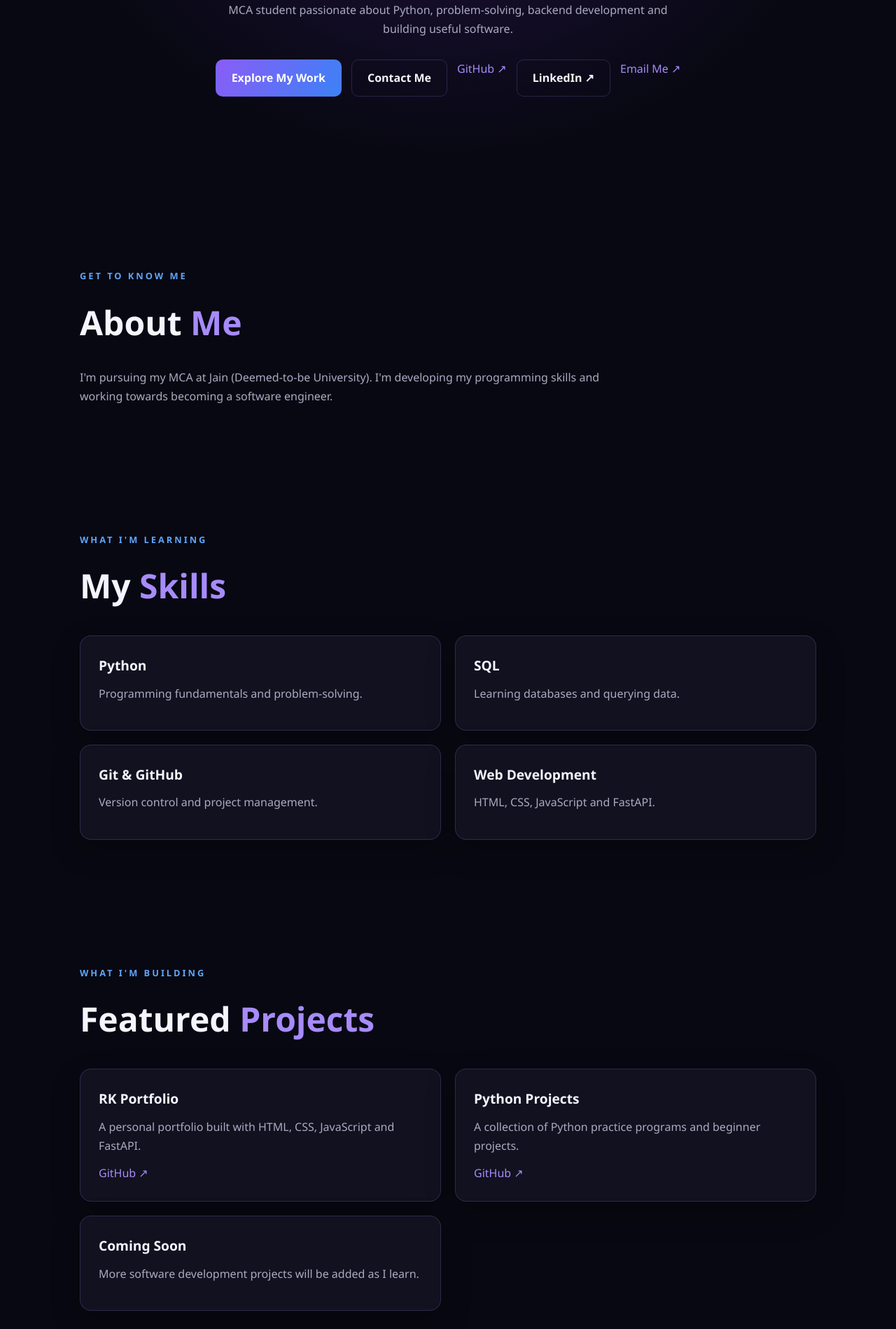
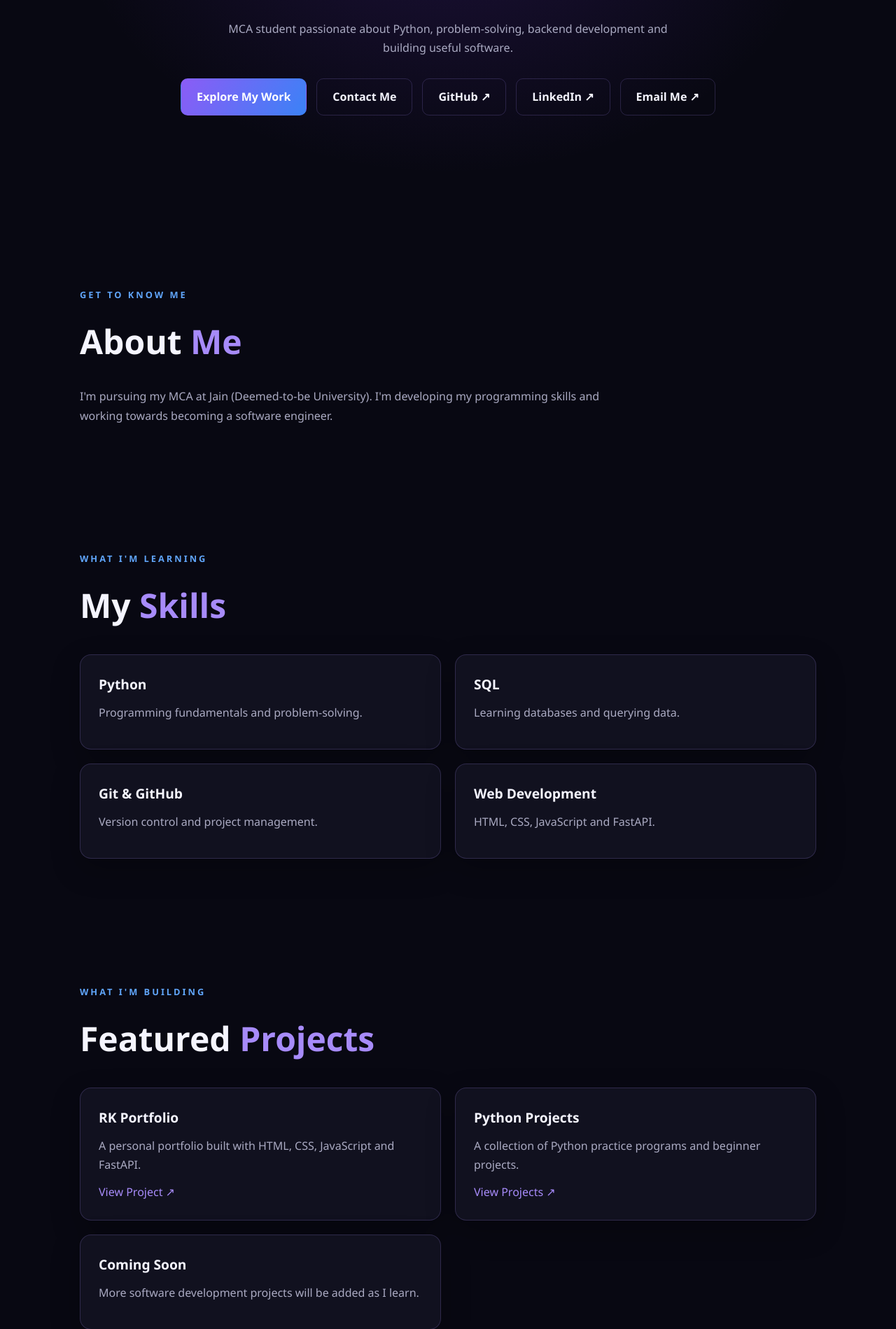
Before and after one commit to rkcodespace-byte/rk-portfolio, a FastAPI app: page / in a window 1280 px wide. Shown: the part 468-2367 px from the top of the page at 70% size. Run offline with FastAPI, Linux system fonts and the light colour scheme.

Commit message:
index.html

````diff
--- a/templates/index.html
+++ b/templates/index.html
@@ -1,16 +1,18 @@
-
-
+```html
 <!DOCTYPE html>
 <html lang="en">
 <head>
     <meta charset="UTF-8">
     <meta name="viewport" content="width=device-width, initial-scale=1.0">
+    <meta name="theme-color" content="#0b1020">
+    <meta name="description" content="Ramkumar's personal portfolio. Aspiring Software Engineer passionate about Python, problem-solving, and backend development.">
     <title>RK | Software Engineer</title>
     <link rel="stylesheet" href="/static/style.css">
 </head>
 <body>
     <header class="navbar">
-        <a class="logo" href="#">RK<span>.</span></a>
+        <a class="logo" href="#home">RK<span>.</span></a>
+
         <nav>
             <a href="#home">Home</a>
             <a href="#about">About</a>
@@ -18,14 +20,19 @@
             <a href="#projects">Projects</a>
             <a href="#contact">Contact</a>
         </nav>
-        <button id="theme-toggle" type="button">☀️</button>
+
+        <button id="theme-toggle" type="button" aria-label="Toggle theme">
+            ☀️
+        </button>
     </header>
 
     <main>
         <section class="hero" id="home">
             <p class="eyebrow">HELLO, WORLD! 👋</p>
+
             <h1>I'm <span>Ramkumar</span></h1>
             <h2>Aspiring Software Engineer</h2>
+
             <p class="intro">
                 MCA student passionate about Python, problem-solving,
                 backend development and building useful software.
@@ -35,12 +42,12 @@
                 <a class="btn" href="#projects">Explore My Work</a>
                 <a class="btn secondary" href="#contact">Contact Me</a>
 
-                <a href="https://github.com/rkcodespace-byte"
+                <a class="btn secondary"
+                   href="https://github.com/rkcodespace-byte"
                    target="_blank"
                    rel="noopener noreferrer">
                     GitHub ↗
                 </a>
-
 
                 <a class="btn secondary"
                    href="https://www.linkedin.com/in/rkcodespace/"
@@ -49,18 +56,19 @@
                     LinkedIn ↗
                 </a>
 
-                <a href="https://mail.google.com/mail/?view=cm&amp;fs=1&amp;to=rk.codespace%40gmail.com"
+                <a class="btn secondary"
+                   href="https://mail.google.com/mail/?view=cm&amp;fs=1&amp;to=rk.codespace%40gmail.com"
                    target="_blank"
                    rel="noopener noreferrer">
                     Email Me ↗
                 </a>
             </div>
-
         </section>
 
         <section id="about" class="section">
             <p class="eyebrow">GET TO KNOW ME</p>
             <h2>About <span>Me</span></h2>
+
             <p>
                 I'm pursuing my MCA at Jain (Deemed-to-be University).
                 I'm developing my programming skills and working towards
@@ -71,19 +79,23 @@
         <section id="skills" class="section">
             <p class="eyebrow">WHAT I'M LEARNING</p>
             <h2>My <span>Skills</span></h2>
+
             <div class="cards">
                 <article class="card">
                     <h3>Python</h3>
                     <p>Programming fundamentals and problem-solving.</p>
                 </article>
+
                 <article class="card">
                     <h3>SQL</h3>
                     <p>Learning databases and querying data.</p>
                 </article>
+
                 <article class="card">
-                    <h3>Git & GitHub</h3>
+                    <h3>Git &amp; GitHub</h3>
                     <p>Version control and project management.</p>
                 </article>
+
                 <article class="card">
                     <h3>Web Development</h3>
                     <p>HTML, CSS, JavaScript and FastAPI.</p>
@@ -94,25 +106,40 @@
         <section id="projects" class="section">
             <p class="eyebrow">WHAT I'M BUILDING</p>
             <h2>Featured <span>Projects</span></h2>
+
             <div class="cards">
                 <article class="card">
                     <h3>RK Portfolio</h3>
-                    <p>A personal portfolio built with HTML, CSS,
-                       JavaScript and FastAPI.</p>
-                    <a href="https://github.com/" target="_blank"
-                       rel="noopener noreferrer">GitHub ↗</a>
+                    <p>
+                        A personal portfolio built with HTML, CSS,
+                        JavaScript and FastAPI.
+                    </p>
+                    <a href="https://github.com/rkcodespace-byte/rk-portfolio"
+                       target="_blank"
+                       rel="noopener noreferrer">
+                        View Project ↗
+                    </a>
                 </article>
+
                 <article class="card">
                     <h3>Python Projects</h3>
-                    <p>A collection of Python practice programs
-                       and beginner projects.</p>
-                    <a href="https://github.com/" target="_blank"
-                       rel="noopener noreferrer">GitHub ↗</a>
+                    <p>
+                        A collection of Python practice programs
+                        and beginner projects.
+                    </p>
+                    <a href="https://github.com/rkcodespace-byte"
+                       target="_blank"
+                       rel="noopener noreferrer">
+                        View Projects ↗
+                    </a>
                 </article>
+
                 <article class="card">
                     <h3>Coming Soon</h3>
-                    <p>More software development projects will
-                       be added as I learn.</p>
+                    <p>
+                        More software development projects will
+                        be added as I learn.
+                    </p>
                 </article>
             </div>
         </section>
@@ -120,36 +147,78 @@
         <section id="contact" class="section">
             <p class="eyebrow">LET'S CONNECT</p>
             <h2>Contact <span>Me</span></h2>
+
             <form id="contact-form">
-                <input name="name" placeholder="Your name"
-                       minlength="2" maxlength="80" required>
-                <input name="email" type="email"
-                       placeholder="Your email" required>
-                <input name="subject" placeholder="Subject"
-                       minlength="3" maxlength="120" required>
-                <textarea name="message" placeholder="Your message"
-                          minlength="10" maxlength="3000"
-                          rows="5" required></textarea>
-                <input name="website" class="honeypot"
-                       tabindex="-1" autocomplete="off"
-                       aria-hidden="true">
-                <button class="btn" type="submit">Send Message</button>
-                <p id="form-status" role="status"></p>
+                <input
+                    name="name"
+                    type="text"
+                    placeholder="Your name"
+                    minlength="2"
+                    maxlength="80"
+                    autocomplete="name"
+                    required
+                >
+
+                <input
+                    name="email"
+                    type="email"
+                    placeholder="Your email"
+                    maxlength="254"
+                    autocomplete="email"
+                    required
+                >
+
+                <input
+                    name="subject"
+                    type="text"
+                    placeholder="Subject"
+                    minlength="3"
+                    maxlength="120"
+                    required
+                >
+
+                <textarea
+                    name="message"
+                    placeholder="Your message"
+                    minlength="10"
+                    maxlength="3000"
+                    rows="5"
+                    required
+                ></textarea>
+
+                <input
+                    name="website"
+                    class="honeypot"
+                    type="text"
+                    tabindex="-1"
+                    autocomplete="off"
+                    aria-hidden="true"
+                >
+
+                <button class="btn" type="submit">
+                    Send Message
+                </button>
+
+                <p id="form-status" role="status" aria-live="polite"></p>
             </form>
         </section>
     </main>
 
     <footer>
-        <p>© 2026 Ramkumar | Built with Python & creativity.</p>
+        <p>© 2026 Ramkumar | Built with Python &amp; creativity.</p>
 
         <p class="social-links">
             <a href="https://github.com/rkcodespace-byte"
                target="_blank"
-                rel="noopener noreferrer">GitHub</a>
+               rel="noopener noreferrer">
+                GitHub
+            </a>
             |
             <a href="https://www.linkedin.com/in/rkcodespace/"
                target="_blank"
-                rel="noopener noreferrer">LinkedIn</a>
+               rel="noopener noreferrer">
+                LinkedIn
+            </a>
             |
             <a href="https://mail.google.com/mail/?view=cm&amp;fs=1&amp;to=rk.codespace%40gmail.com"
                target="_blank"
@@ -162,3 +231,4 @@
     <script src="/static/script.js"></script>
 </body>
 </html>
+```
````
Lines whose indentation alone changed are shown as unchanged.
